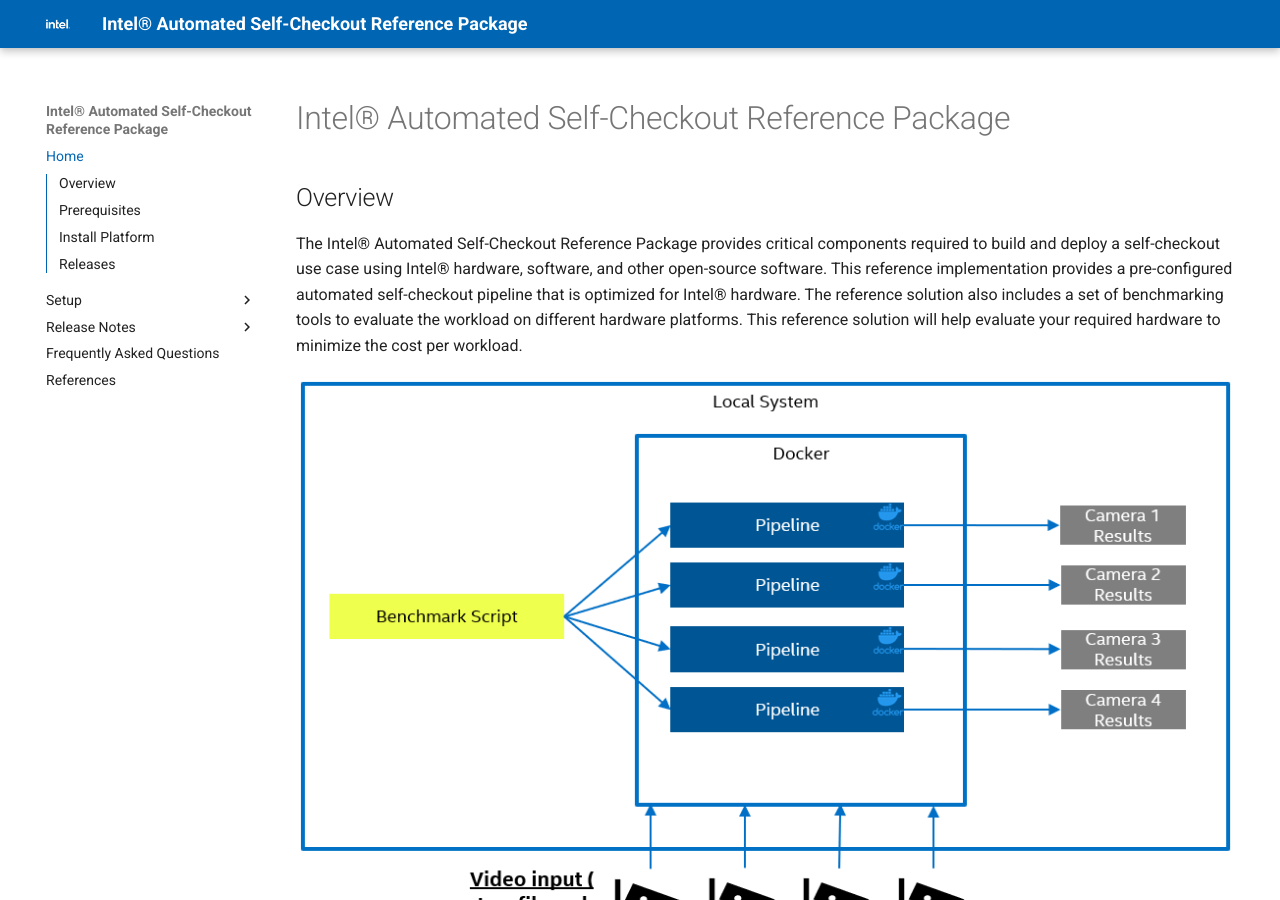
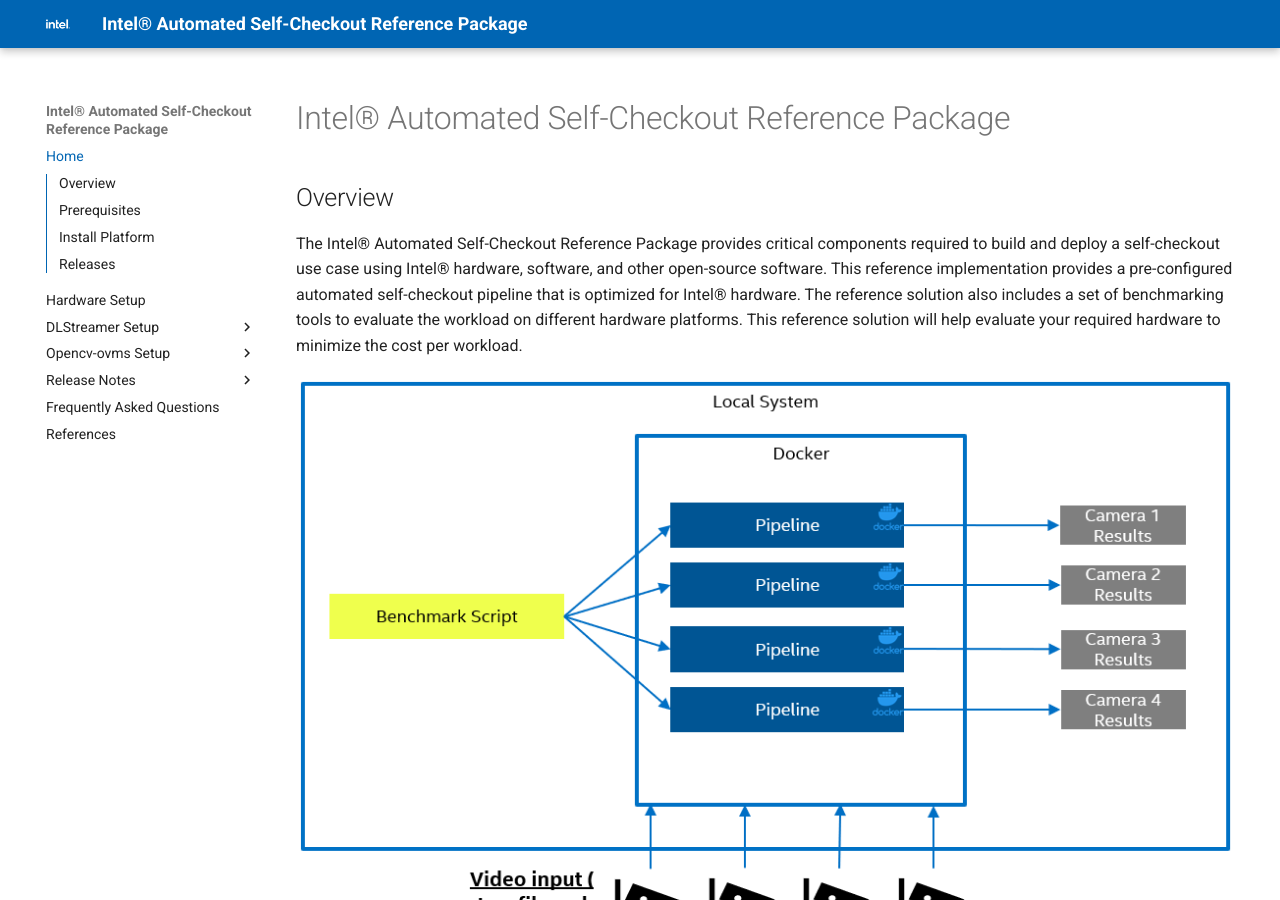
Before and after one commit to intel-retail/automated-self-checkout, an MkDocs documentation site: the page built from docs_src/index.md, in a window 1280 px wide and 900 px high. Built offline with MkDocs 1.6.1 and Material for MkDocs 9.7.7, drawn with Linux system fonts in a browser that asks for light colours; comment, search, counter and statistics services are not loaded.

Commit message:
docs: Updated mkdoc to navigate to OVMS docs (#132)
closes: #131

Signed-off-by: Valina Li <valina.li@intel.com>

```diff
--- a/mkdocs.yml
+++ b/mkdocs.yml
@@ -19,11 +19,14 @@
 plugins: []
 nav:
   - Home: 'index.md'
-  - Setup:
-    - 'hardwaresetup.md'
+  - Hardware Setup: 'hardwaresetup.md'
+  - DLStreamer Setup:
     - 'pipelinesetup.md'
     - 'pipelinerun.md'
     - 'pipelinebenchmarking.md'
+  - Opencv-ovms Setup:
+    - './OVMS/pipelinesetup.md'
+    - './OVMS/pipelinerun.md'
   - Release Notes:
     - './release-notes/v1-0-1.md'
   - 'faq.md'
```
